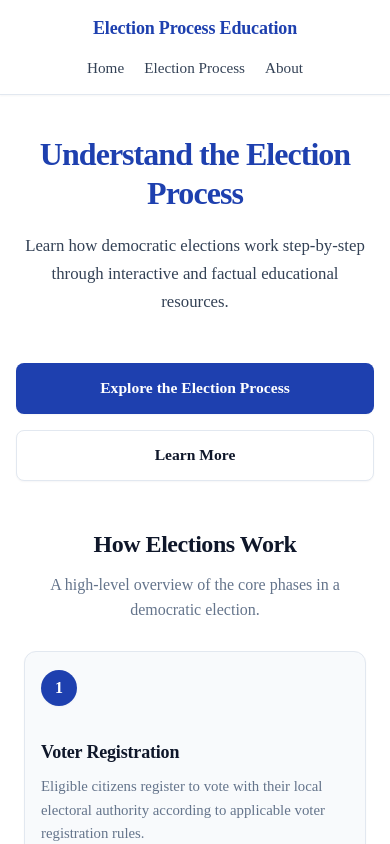
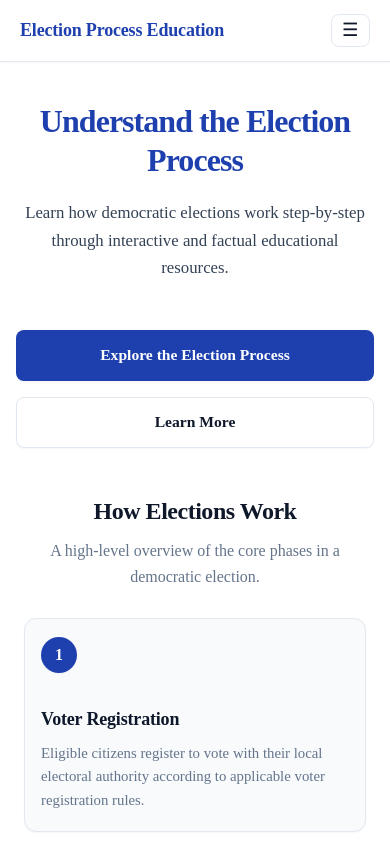
Before and after one commit to devamithra137/Election-Process-Education, a Next.js app: page / in a window 390 px wide. Shown: the top 844 px of the page. Built offline with nearby package versions, Linux system fonts and the light colour scheme.

Commit message:
Improve mobile navigation

```diff
--- a/src/app/globals.css
+++ b/src/app/globals.css
@@ -190,6 +190,37 @@ a {
   color: var(--color-primary);
 }
 
+.navbar-toggle {
+  display: none;
+  background: none;
+  border: 1px solid var(--color-border);
+  border-radius: var(--radius-md);
+  padding: 0.4rem 0.65rem;
+  font-size: 1.15rem;
+  line-height: 1;
+  color: var(--color-foreground);
+  cursor: pointer;
+  align-items: center;
+  justify-content: center;
+  transition: background-color 0.2s ease, border-color 0.2s ease;
+}
+
+.navbar-toggle:hover {
+  background-color: var(--color-surface);
+  border-color: var(--color-border-hover);
+}
+
+.navbar-toggle:focus-visible {
+  outline: 2px solid var(--color-primary);
+  outline-offset: 2px;
+}
+
+.navbar-toggle-icon {
+  display: block;
+  font-size: 1.15rem;
+  line-height: 1;
+}
+
 /* ─── Hero Section ───────────────────────────────────────────── */
 .home-container {
   min-height: calc(100vh - 70px);
@@ -2189,6 +2220,50 @@ a {
 
 /* ─── Responsive Layout Improvements ─────────────────────────── */
 @media (max-width: 768px) {
+  .navbar-container {
+    padding: 0.875rem 1.25rem;
+    position: relative;
+  }
+
+  .navbar-toggle {
+    display: inline-flex;
+  }
+
+  .navbar-links {
+    display: none;
+    position: absolute;
+    top: 100%;
+    left: 0;
+    right: 0;
+    background-color: var(--color-background);
+    border-bottom: 1px solid var(--color-border);
+    flex-direction: column;
+    align-items: stretch;
+    padding: 1rem 1.25rem 1.25rem;
+    gap: 0.5rem;
+    box-shadow: var(--shadow-md);
+    z-index: 50;
+  }
+
+  .navbar-links.is-open {
+    display: flex;
+  }
+
+  .navbar-links li {
+    width: 100%;
+  }
+
+  .navbar-links a {
+    display: block;
+    padding: 0.65rem 0.85rem;
+    border-radius: var(--radius-md);
+    font-size: 1rem;
+  }
+
+  .navbar-links a:hover {
+    background-color: var(--color-surface);
+  }
+
   .home-container {
     padding: 3.5rem 1.5rem;
   }
@@ -2206,19 +2281,6 @@ a {
 }
 
 @media (max-width: 640px) {
-  .navbar-container {
-    padding: 0.875rem 1rem;
-    flex-direction: column;
-    gap: 0.75rem;
-    text-align: center;
-  }
-
-  .navbar-links {
-    justify-content: center;
-    flex-wrap: wrap;
-    gap: 0.75rem 1.25rem;
-  }
-
   .home-container {
     padding: 2.5rem 1rem 3.5rem;
   }
--- a/src/components/Navbar.tsx
+++ b/src/components/Navbar.tsx
@@ -1,23 +1,74 @@
-import React from "react";
+"use client";
+
+import React, { useState, useEffect } from "react";
 import Link from "next/link";
 
 export const Navbar: React.FC = () => {
+  const [isOpen, setIsOpen] = useState<boolean>(false);
+
+  const toggleMenu = () => {
+    setIsOpen((prev) => !prev);
+  };
+
+  const closeMenu = () => {
+    setIsOpen(false);
+  };
+
+  // Close menu on Escape key press
+  useEffect(() => {
+    const handleKeyDown = (e: KeyboardEvent) => {
+      if (e.key === "Escape" && isOpen) {
+        setIsOpen(false);
+      }
+    };
+
+    window.addEventListener("keydown", handleKeyDown);
+    return () => window.removeEventListener("keydown", handleKeyDown);
+  }, [isOpen]);
+
   return (
     <header>
       <nav className="navbar" aria-label="Main Navigation">
         <div className="navbar-container">
-          <Link href="/" className="navbar-brand" aria-label="Election Process Education Home">
+          <Link
+            href="/"
+            className="navbar-brand"
+            aria-label="Election Process Education Home"
+            onClick={closeMenu}
+          >
             Election Process Education
           </Link>
-          <ul className="navbar-links" role="list">
+          <button
+            type="button"
+            className="navbar-toggle"
+            onClick={toggleMenu}
+            aria-expanded={isOpen}
+            aria-controls="navbar-menu"
+            aria-label={isOpen ? "Close navigation" : "Open navigation"}
+          >
+            <span className="navbar-toggle-icon" aria-hidden="true">
+              {isOpen ? "✕" : "☰"}
+            </span>
+          </button>
+          <ul
+            id="navbar-menu"
+            className={`navbar-links ${isOpen ? "is-open" : ""}`}
+            role="list"
+          >
             <li>
-              <Link href="/">Home</Link>
+              <Link href="/" onClick={closeMenu}>
+                Home
+              </Link>
             </li>
             <li>
-              <Link href="/election-process">Election Process</Link>
+              <Link href="/election-process" onClick={closeMenu}>
+                Election Process
+              </Link>
             </li>
             <li>
-              <Link href="#about">About</Link>
+              <Link href="#about" onClick={closeMenu}>
+                About
+              </Link>
             </li>
           </ul>
         </div>
```
